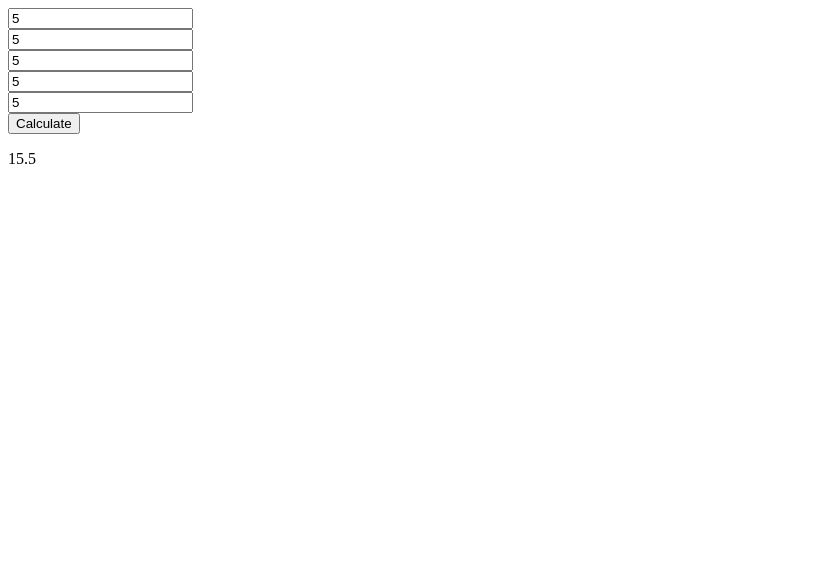
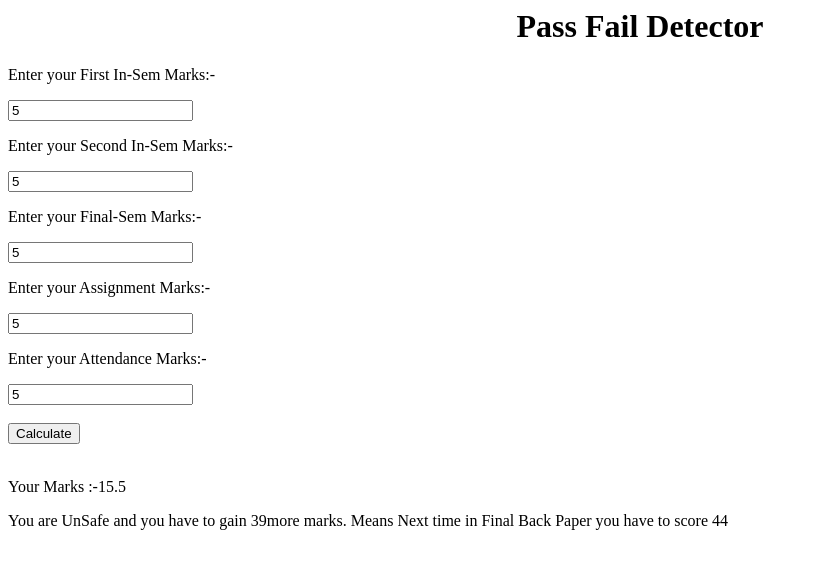
Before and after one commit to Hey-Deepak/Pass-Fail-Detector, a plain HTML site: page exp.html in a window 1280 px wide. Both pictures are taken after typing "5", "5", "5", "5", "5" into the empty fields and a click on the button "Calculate". Shown: the whole page, without its empty margins (0-818 px from the left). Drawn offline with Linux system fonts and the light colour scheme.

Commit message:
Update exp.html

```diff
--- a/exp.html
+++ b/exp.html
@@ -1,11 +1,22 @@
 <html>
+<head>
+    <title >Pass Fail Detector</title>
+    <meta charset="UTF-8">
+    <meta name="Deepak Choudhary" content="HTML,CSS,JavaScript">
+</head>
 <body>
+    <h1 style="text-align: center;">Pass Fail Detector</h1>
+    <p>Enter your First In-Sem Marks:-</p>
     <input type='number' id="ui1"></br>
+    <p>Enter your Second In-Sem Marks:-</p>
     <input type='number' id="ui2"></br>
+    <p>Enter your Final-Sem Marks:-</p>
     <input type='number' id="ui3"></br>
+    <p>Enter your Assignment Marks:-</p>
     <input type='number' id="ui4"></br>
+    <p>Enter your Attendance Marks:-</p>
     <input type='number' id="ui5"></br>
-
+    <br>
     <button id="calculate" type="button" onclick="setValues()">Calculate</button>
     <br>
 
@@ -22,11 +33,16 @@ function setValues() {
      function gradefunction(firstInSem, secondInSem, finalSem, assignment, attendance) {
         var total = (firstInSem*30)/100 + (secondInSem*30)/100 + (finalSem*50)/100 + (assignment) + (attendance);
         var result = (total);
-    document.getElementById('display1').innerHTML = result;
+        document.getElementById('display1').innerHTML = ("<br>Your Marks :-" +result);
         console.log(result);
+        if (total >= 35){
+        document.getElementById("display2").innerHTML += ("<br>You are Safe and you crossed Danger Zone, Your extra marks is " + (total - 35));
+        } else
+        document.getElementById("display2").innerHTML += "You are UnSafe and you have to gain " + (35 - total)*2 + "more marks.\n Means Next time in Final Back Paper you have to score " +(finalSem + (35 - total)*2);
     }
 
     </script>
     <p id="display1"></p>
+    <p id="display2"></p>
 </body>
 </html>
```
Lines whose indentation alone changed are shown as unchanged.
